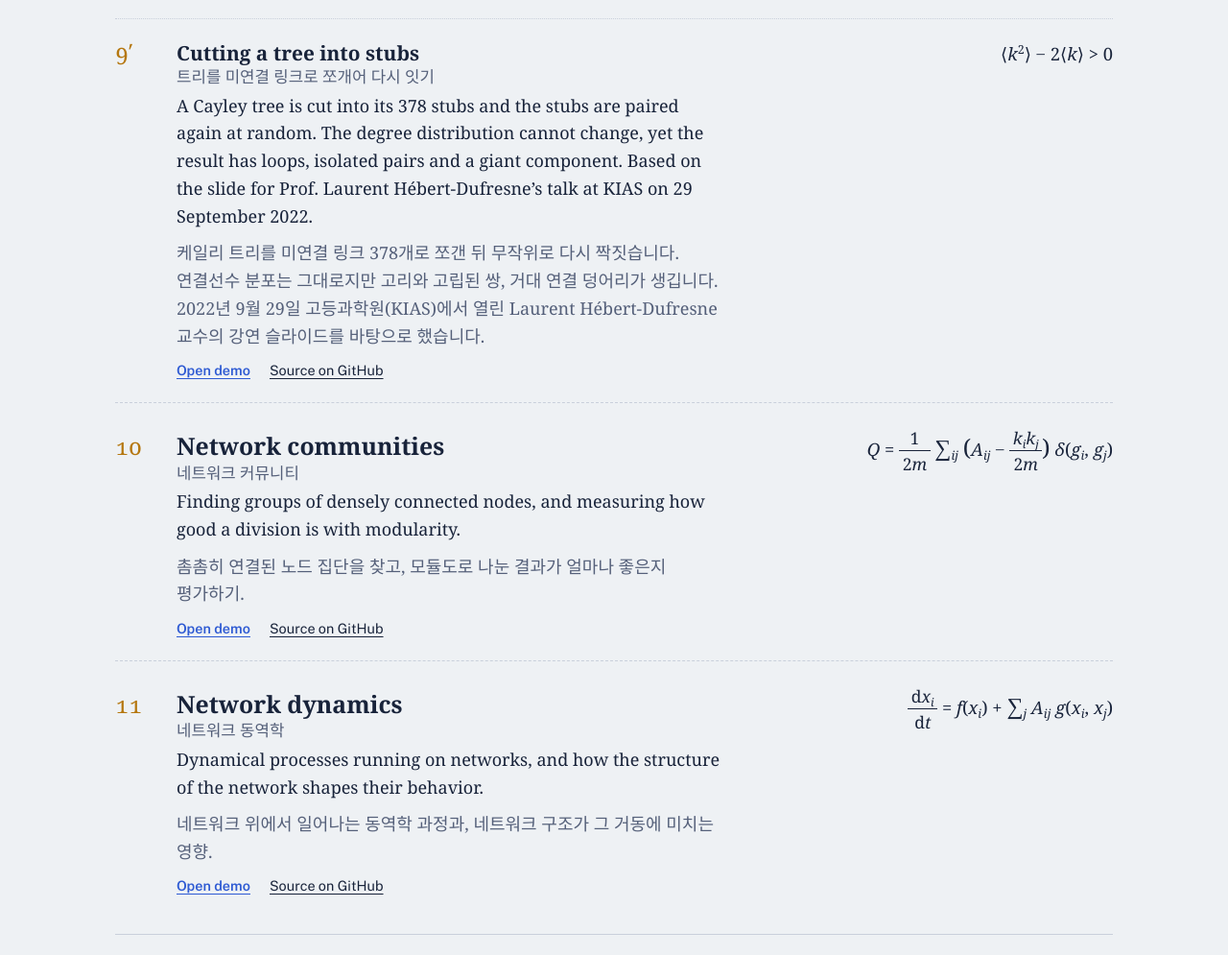
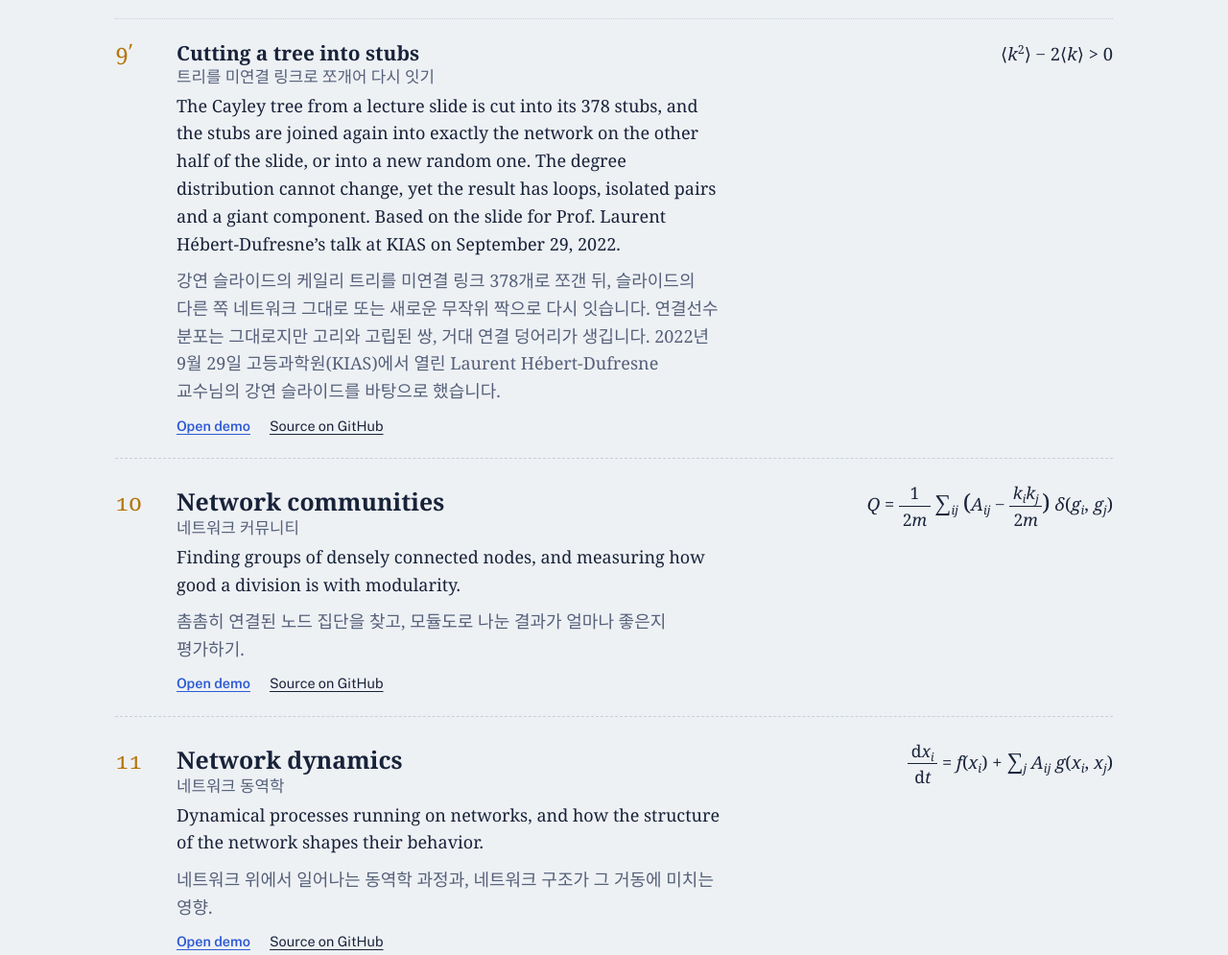
Before and after one commit to lshlj82/netsci-course-GNU, a plain HTML site: page index.html in a window 1280 px wide. Shown: the part 3752-4747 px from the top of the page at 96% size. Drawn offline with nearby package versions, Linux system fonts and the light colour scheme; a web font is replaced by a local one.

Commit message:
Add files via upload

```diff
--- a/index.html
+++ b/index.html
@@ -396,8 +396,8 @@ button.theme-btn svg{width:20px; height:20px; fill:none; stroke:currentColor; st
           <span class="num" aria-label="Supplement to demo 9">9′</span>
           <div>
             <h3><a href="https://lshlj82.github.io/stub-rewiring/">Cutting a tree into stubs</a><span class="ko" lang="ko">트리를 미연결 링크로 쪼개어 다시 잇기</span></h3>
-            <p>A Cayley tree is cut into its 378 stubs and the stubs are paired again at random. The degree distribution cannot change, yet the result has loops, isolated pairs and a giant component. Based on the slide for Prof. Laurent Hébert-Dufresne&rsquo;s talk at KIAS on 29 September 2022.</p>
-            <p class="ko" lang="ko">케일리 트리를 미연결 링크 378개로 쪼갠 뒤 무작위로 다시 짝짓습니다. 연결선수 분포는 그대로지만 고리와 고립된 쌍, 거대 연결 덩어리가 생깁니다. 2022년 9월 29일 고등과학원(KIAS)에서 열린 Laurent Hébert-Dufresne 교수의 강연 슬라이드를 바탕으로 했습니다.</p>
+            <p>The Cayley tree from a lecture slide is cut into its 378 stubs, and the stubs are joined again into exactly the network on the other half of the slide, or into a new random one. The degree distribution cannot change, yet the result has loops, isolated pairs and a giant component. Based on the slide for Prof. Laurent Hébert-Dufresne&rsquo;s talk at KIAS on September 29, 2022.</p>
+            <p class="ko" lang="ko">강연 슬라이드의 케일리 트리를 미연결 링크 378개로 쪼갠 뒤, 슬라이드의 다른 쪽 네트워크 그대로 또는 새로운 무작위 짝으로 다시 잇습니다. 연결선수 분포는 그대로지만 고리와 고립된 쌍, 거대 연결 덩어리가 생깁니다. 2022년 9월 29일 고등과학원(KIAS)에서 열린 Laurent Hébert-Dufresne 교수님의 강연 슬라이드를 바탕으로 했습니다.</p>
             <div class="links">
               <a class="primary" href="https://lshlj82.github.io/stub-rewiring/">Open demo</a>
               <a href="https://github.com/lshlj82/stub-rewiring">Source on GitHub</a>
@@ -482,7 +482,7 @@ button.theme-btn svg{width:20px; height:20px; fill:none; stroke:currentColor; st
           <span class="tr" lang="ko">한국어판 <a href="https://www.acornpub.co.kr/product/복잡계-네트워크의-자연법칙/6086/category/24/display/1/">『복잡계 네트워크의 자연법칙』</a> (에이콘출판사, 2026)</span>
         </li>
         <li>Prof. Sang Hoon Lee, lecture slides for Network Science. <span class="ko" lang="ko">이상훈 교수, 네트워크 과학 강의 슬라이드.</span></li>
-        <li>Prof. Laurent Hébert-Dufresne, slide on the configuration model from his talk at KIAS, 29 September 2022 (demo 9′). <span class="ko" lang="ko">Laurent Hébert-Dufresne 교수, 2022년 9월 29일 고등과학원(KIAS) 강연 중 구성 모형 슬라이드 (데모 9′).</span></li>
+        <li>Prof. Laurent Hébert-Dufresne, slide on the configuration model from his talk at KIAS, September 29, 2022 (demo 9′). <span class="ko" lang="ko">Laurent Hébert-Dufresne 교수님, 2022년 9월 29일 고등과학원(KIAS) 강연 중 구성 모형 슬라이드 (데모 9′).</span></li>
       </ul>
       <aside class="promo" lang="ko">
         <p class="promo-title">우리말로 읽는 네트워크 과학</p>
```
Also changed, not shown: 1 other file.
